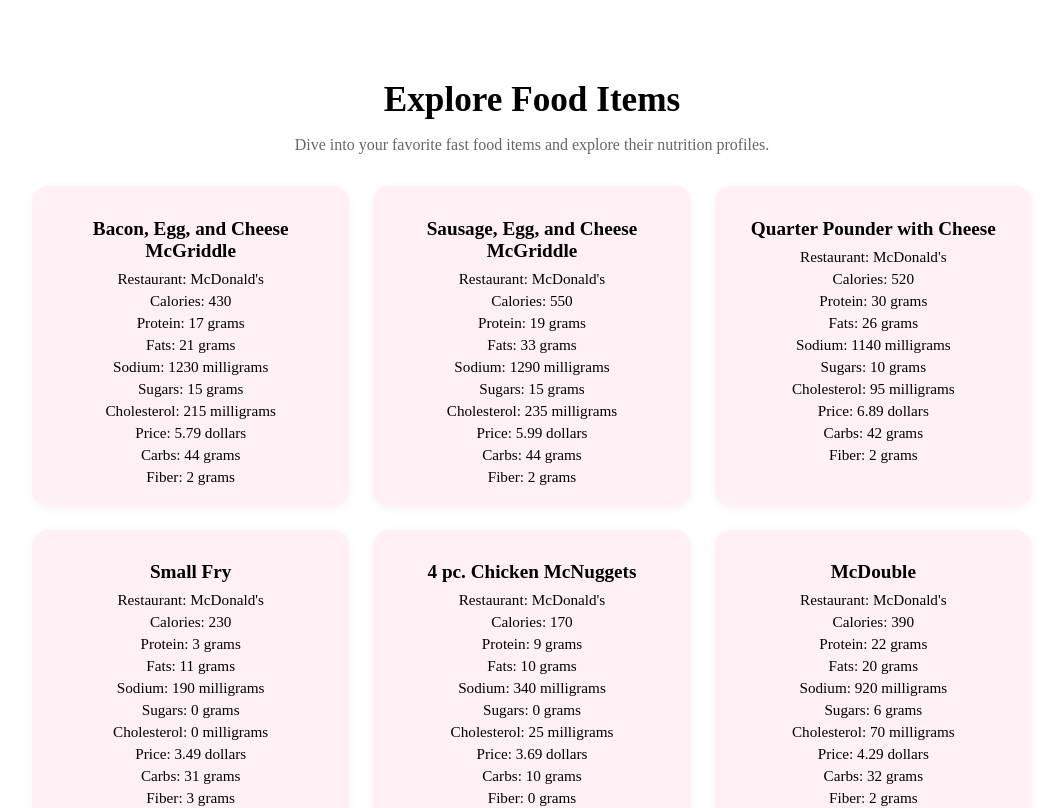
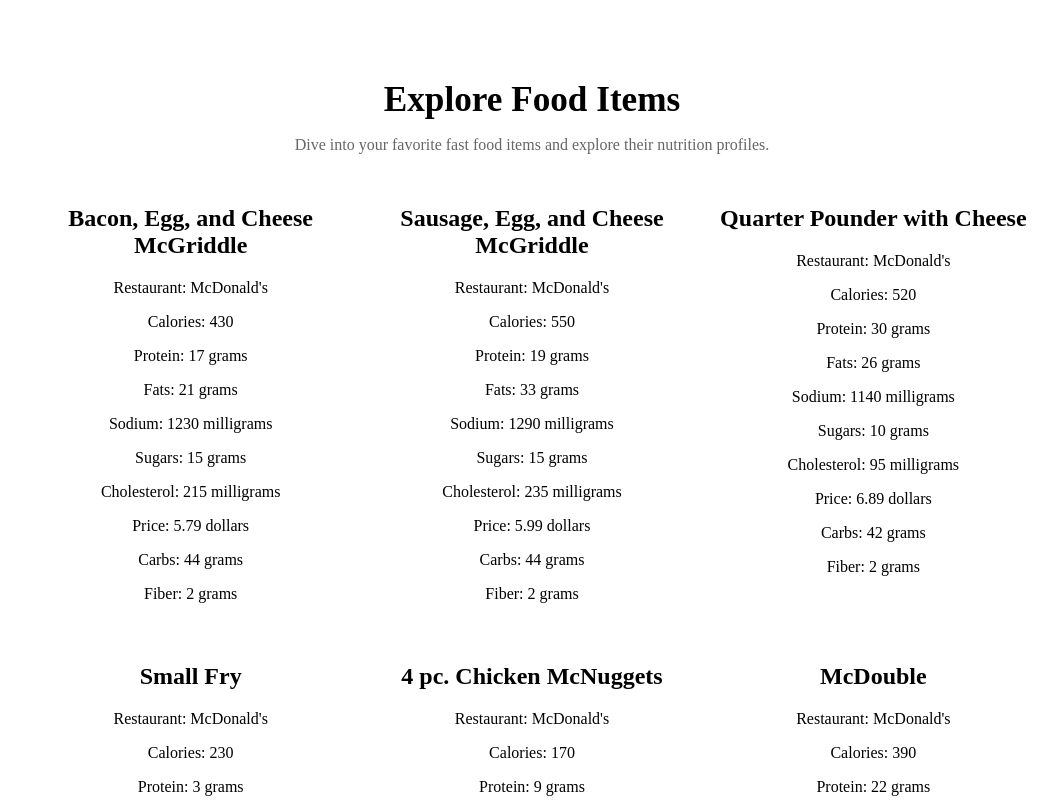
Before and after one commit to Mikayla-ds2/fast-food-macros, a SvelteKit app: page /explore in a window 1280 px wide. Shown: the top 808 px of the page, without its empty margins (108-1171 px from the left). Built offline with nearby package versions, Linux system fonts and the light colour scheme.

Commit message:
trying to debug more teehee

```diff
--- a/src/routes/explore/+page.svelte
+++ b/src/routes/explore/+page.svelte
@@ -1,5 +1,5 @@
 <script>
-    import fastfoodData from '$lib/fastfood.json';
+    import fastfoodData from '$lib/fastfood_with_ids.json';
 
     let items = fastfoodData;
 </script>
@@ -11,7 +11,7 @@
     <!-- Placeholder for future interactive data  -->
      <section class="item-grid">
         {#each items as item}
-        <a href={`/explore/${item.id}`} class="item-card">
+        <a href={`/explore/${item.id}`} class="item-link" rel="prefetch">
             <h2>{item.item_name}</h2>
             <p>Restaurant: {item.restaurant_name}</p>
             <p>Calories: {item.calories}</p>
@@ -90,4 +90,7 @@
         text-decoration: none;
         color: inherit;
     }
+    .item-link:hover {
+        text-decoration: underline;
+    }
 </style>
```
Also changed, not shown: src/routes/explore/[id]/+page.svelte (+4 -3 lines), fastfood.json (renamed from src/lib/fastfood.json), src/lib/fastfood_with_ids.json (renamed from fastfood_with_ids.json).
